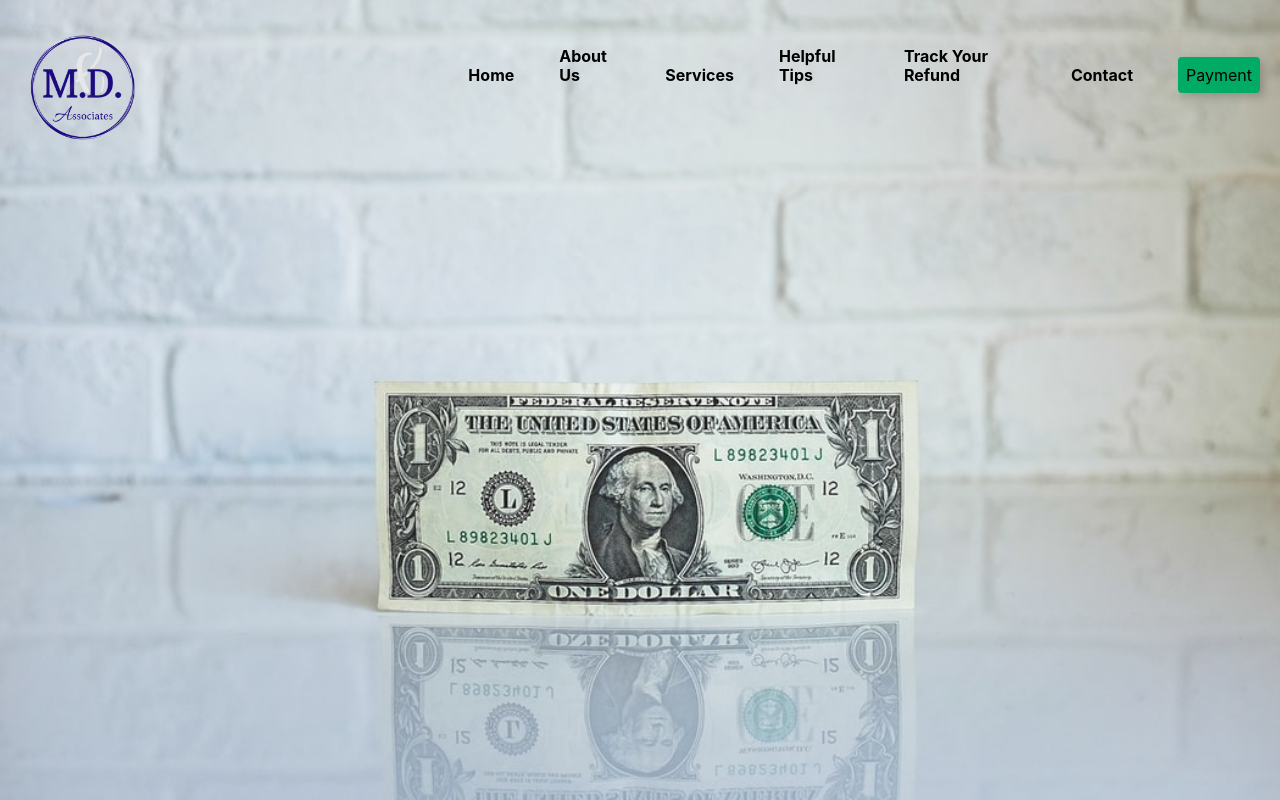
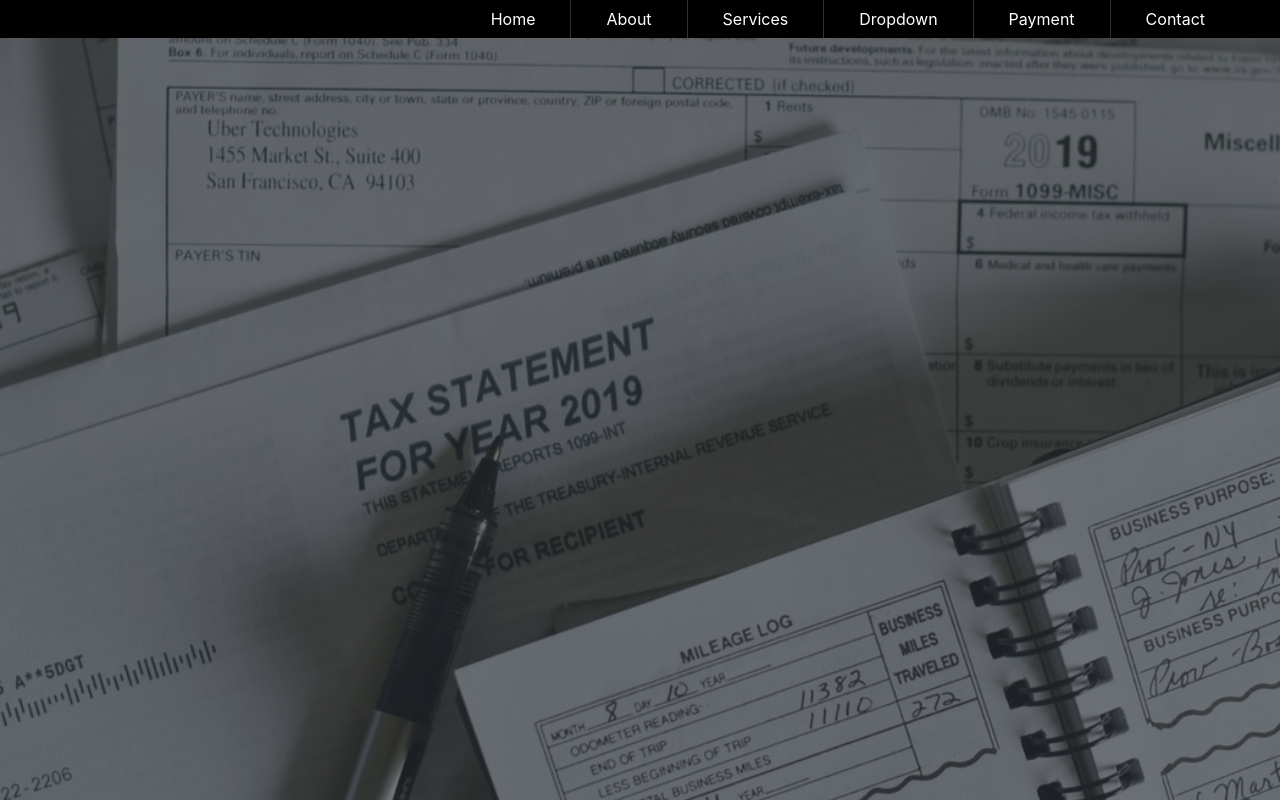
Before and after one commit to torreythomas/DowTax, a React (Create React App) app in the folder dowtax/: page / in a window 1280 px wide. Built offline with nearby package versions, Linux system fonts and the light colour scheme.

Commit message:
navigation styling

```diff
--- a/dowtax/src/App.css
+++ b/dowtax/src/App.css
@@ -1,19 +1,74 @@
+/* Global Variables */
+
 .App {
-   padding: 0;
-  margin: 0;
-  box-sizing: border-box;
-}
-
-a {
-  text-decoration: none;
-}
-
-html {
-  background: url(./Images/dollar-wallpaper.jpeg) no-repeat center center;
+  background: url(./Images/tax-planning.jpeg) no-repeat center center;
   -webkit-background-size: cover;
   -moz-background-size: cover;
   -o-background-size: cover;
   background-size: cover;
   width: 100vw;
   height: 100vh;
+  padding: 0;
+  margin: 0;
+  box-sizing: border-box;
 }
+
+.overlay {
+  width: 100vw;
+  height: 100vh;
+  background-color: rgba(41,47,51,0.65);
+}
+
+
+a {
+  text-decoration: none;
+}
+
+
+/* Navigation styling  */
+.navigation-header{
+  width:100%;
+  background: #000;
+}
+
+header ul {
+  display: flex;
+  justify-content: flex-end;
+  max-width: 1200px;
+  margin: 0 auto;
+  padding: 0;
+}
+
+header ul li {
+  list-style: none;
+  position: relative;
+  padding: 10px 15px;
+  transition: 0.5s;
+  box-sizing: border-box;
+  border-right: 1px solid rgba(255,255,255,.2);
+}
+
+header ul li:last-child{
+  border-right: none;
+}
+
+header ul li a {
+  text-decoration: none;
+  padding: 0px 20px;
+  color: #fff;
+}
+
+header ul li:hover  {
+  background: #2196f3;
+}
+
+@media (max-width: 768px){
+
+  header ul {
+    display:block;
+  }
+
+  header ul li {
+    display:block;
+  }
+}
--- a/dowtax/src/App.js
+++ b/dowtax/src/App.js
@@ -1,13 +1,24 @@
 import React from 'react';
 import './App.css';
-import Navbar from './Navigation/Navigation';
 import 'tachyons';
 
 function App() {
   return (
     <div className="App">
-<Navbar/>
+      <div className="overlay">
+      <header className="navigation-header">
+        <ul className="navigation-items-container">
+        <li className="nav-item"><a href="#">Home</a></li>
+        <li className="nav-item"><a href="#">About</a></li>
+        <li className="nav-item"><a href="#">Services</a></li>
+        <li className="nav-item"><a href="#">Dropdown</a></li>
+        <li className="nav-item"><a href="#">Payment</a></li>
+        <li className="nav-item"><a href="#">Contact</a></li>
+        </ul>
+      </header>
+      </div>
     </div>
+
   );
 }
 
--- a/dowtax/src/Navigation/Navigation.css
+++ /dev/null
@@ -1,45 +0,0 @@
-.Navigation{
-    width: 100%;
-    height: 20vh;
-    position: fixed;
-    top:0;
-    left:0;
-}
-
-.navigation-items-container {
- display: flex;
- height: 11vh;
-align-items: flex-end;
-justify-content: flex-end;
-padding: 10px;
-list-style-type: none;
-}
-
-.nav-item {
-    margin: 5px 0px 0px 25px;
-    padding: 10px;
-}
-
-
-.nav-item-link{
-    color: black;
-}
-
-.nav-item-button {
-    padding: 8px;
-    background-color: #00ab66;
-    color: black;
-}
-
-.site-logo-navbar {
-    width: 35%;
-}
-
-.logo-container {
-    display: flex;
-    justify-content: flex-start;
-    align-items: center;
-    padding: 0px;
-    margin: 0px;
-    height: 20px;
-}
--- a/dowtax/src/Navigation/Navigation.js
+++ /dev/null
@@ -1,25 +0,0 @@
-import React from 'react';
-import './Navigation.css';
-import logo from '../Images/logo_v2-removebg-preview.png'
-import 'tachyons';
-
-function Navigation() {
-  return (
-    <div className="Navigation">
-             <ul class="navigation-items-container">
-             <span className="logo-container">
-        <img className="site-logo-navbar" src={logo} alt="dowtax-logo" />
-        </span>
-        <li className="nav-item"><a className="nav-item-link b black hover-navy" href="#"> Home </a></li>
-        <li className="nav-item"><a className="nav-item-link b black hover-navy" href="#"> About Us     </a></li>
-        <li className="nav-item"><a className="nav-item-link b black hover-navy" href="#"> Services </a></li>
-        <li className="nav-item"><a className="nav-item-link b black hover-navy" href="#"> Helpful Tips</a></li>
-        <li className="nav-item"><a className="nav-item-link b black hover-navy" href="#"> Track Your Refund</a></li>
-        <li className="nav-item"><a className="nav-item-link b black hover-navy" href="#"> Contact </a></li>
-        <li className="nav-item"><a className=" nav-item-button shadow-5 br2" href="#"> Payment </a></li>
-      </ul>
-    </div>
-  );
-}
-
-export default Navigation;
```
Also changed, not shown: dowtax/src/Images/tax-planning.jpeg (added).
